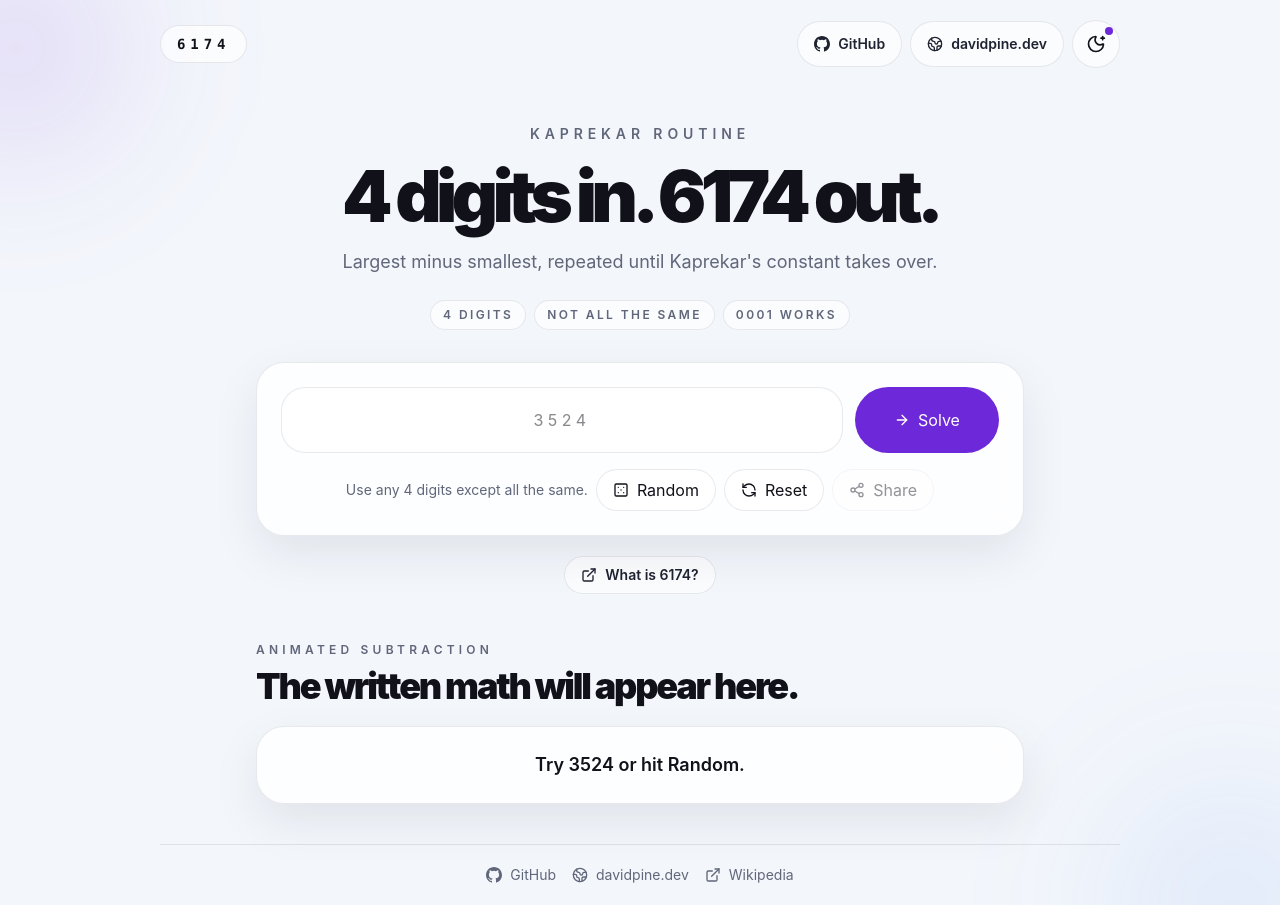
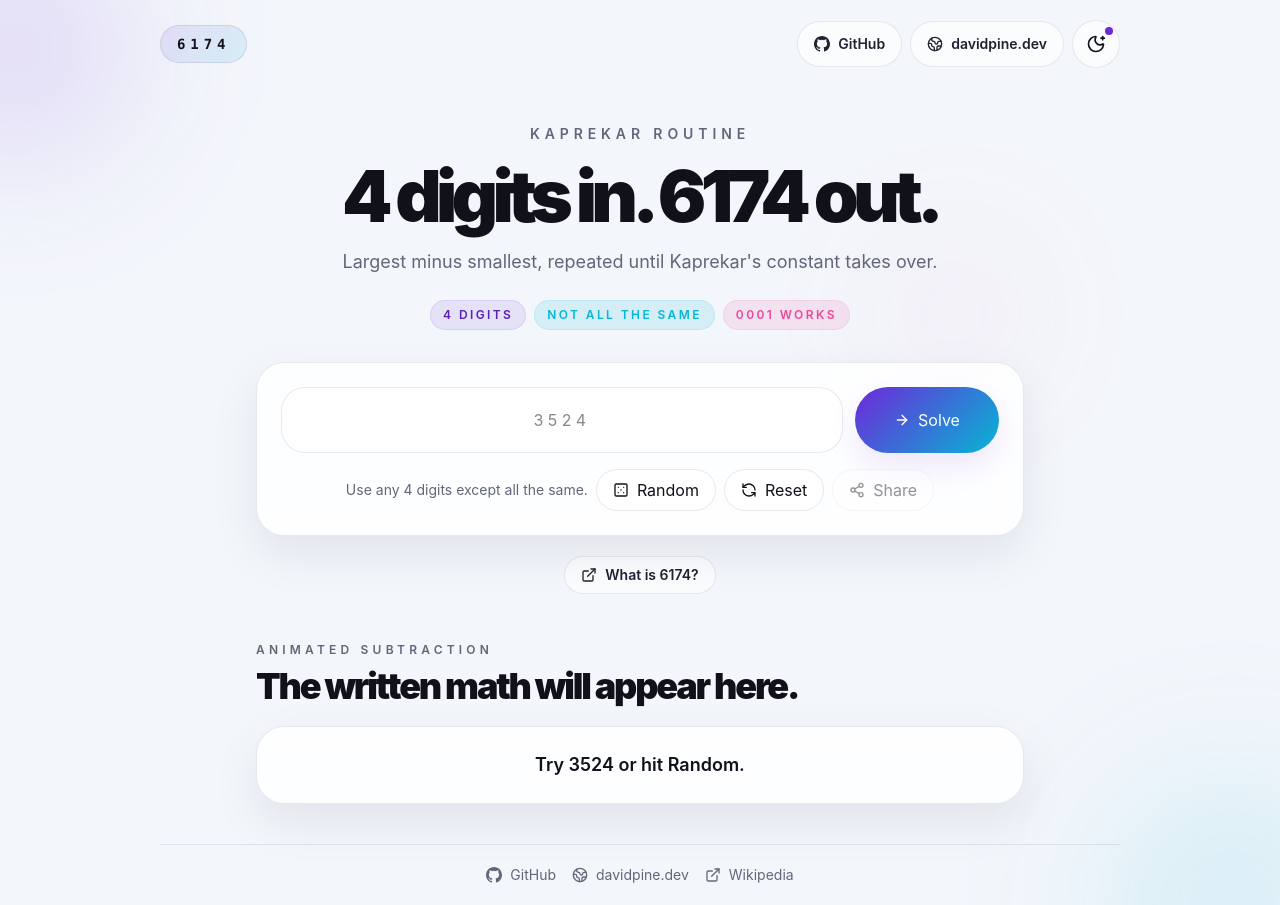
Before and after one commit to IEvangelist/6174, a React (Vite) app: page / in a window 1280 px wide. Built offline with nearby package versions, Linux system fonts and the light colour scheme.

Commit message:
Refresh accent colors
Co-authored-by: Copilot <223556219+Copilot@users.noreply.github.com>

```diff
--- a/src/App.tsx
+++ b/src/App.tsx
@@ -41,9 +41,26 @@ const PERSONAL_SITE_URL = 'https://davidpine.dev'
 const WIKIPEDIA_URL = 'https://en.wikipedia.org/wiki/6174'
 
 const primaryButtonClass =
-  'inline-flex items-center justify-center gap-2 rounded-full bg-[var(--accent)] px-5 py-3 text-sm font-semibold text-white transition duration-200 hover:bg-[var(--accent-strong)] focus-visible:outline focus-visible:outline-3 focus-visible:outline-offset-4 focus-visible:outline-[var(--accent-soft)] disabled:cursor-not-allowed disabled:opacity-50'
+  'inline-flex items-center justify-center gap-2 rounded-full bg-[linear-gradient(135deg,var(--accent),var(--accent-secondary))] px-5 py-3 text-sm font-semibold text-white shadow-[0_14px_30px_var(--accent-soft)] transition duration-200 hover:brightness-105 focus-visible:outline focus-visible:outline-3 focus-visible:outline-offset-4 focus-visible:outline-[var(--accent-soft)] disabled:cursor-not-allowed disabled:opacity-50'
 
 const quickRules = ['4 digits', 'not all the same', '0001 works'] as const
+const quickRuleStyles = [
+  {
+    borderColor: 'var(--accent-soft)',
+    backgroundColor: 'var(--accent-soft)',
+    color: 'var(--accent-strong)',
+  },
+  {
+    borderColor: 'var(--accent-secondary-soft)',
+    backgroundColor: 'var(--accent-secondary-soft)',
+    color: 'var(--accent-secondary)',
+  },
+  {
+    borderColor: 'var(--accent-tertiary-soft)',
+    backgroundColor: 'var(--accent-tertiary-soft)',
+    color: 'var(--accent-tertiary)',
+  },
+] as const
 
 interface ExternalLinkItem {
   label: string
@@ -313,13 +330,17 @@ function App() {
     >
       <motion.div
         aria-hidden="true"
-        className="pointer-events-none absolute left-[-10rem] top-[-8rem] h-[22rem] w-[22rem] rounded-full bg-[radial-gradient(circle,rgba(109,40,217,0.16),transparent_68%)] blur-3xl"
+          className="pointer-events-none absolute left-[-10rem] top-[-8rem] h-[22rem] w-[22rem] rounded-full bg-[radial-gradient(circle,rgba(109,40,217,0.18),transparent_68%)] blur-3xl"
           style={reducedMotion ? undefined : { x: orbPrimaryX, y: orbPrimaryY }}
         />
         <motion.div
           aria-hidden="true"
-        className="pointer-events-none absolute bottom-[-12rem] right-[-9rem] h-[24rem] w-[24rem] rounded-full bg-[radial-gradient(circle,rgba(59,130,246,0.12),transparent_70%)] blur-3xl"
+          className="pointer-events-none absolute bottom-[-12rem] right-[-9rem] h-[24rem] w-[24rem] rounded-full bg-[radial-gradient(circle,rgba(6,182,212,0.16),transparent_70%)] blur-3xl"
           style={reducedMotion ? undefined : { x: orbSecondaryX, y: orbSecondaryY }}
+        />
+        <div
+          aria-hidden="true"
+          className="pointer-events-none absolute right-[18%] top-[24%] h-48 w-48 rounded-full bg-[radial-gradient(circle,rgba(244,114,182,0.12),transparent_68%)] blur-3xl"
         />
 
       <div className="relative z-10 mx-auto flex min-h-screen max-w-5xl flex-col px-4 py-5 sm:px-6 lg:px-8">
@@ -328,7 +349,7 @@ function App() {
         </p>
 
           <header className="flex items-center justify-between gap-3">
-          <div className="inline-flex items-center rounded-full border border-[var(--border)] bg-[var(--surface-soft)] px-4 py-2 font-mono text-sm font-black tracking-[0.35em] text-[var(--heading)]">
+          <div className="inline-flex items-center rounded-full border border-[var(--border)] bg-[linear-gradient(135deg,var(--accent-soft),var(--accent-secondary-soft))] px-4 py-2 font-mono text-sm font-black tracking-[0.35em] text-[var(--heading)]">
             6174
           </div>
 
@@ -369,8 +390,9 @@ function App() {
             <div className="mt-6 flex flex-wrap justify-center gap-2">
               {quickRules.map((rule) => (
                 <span
-                  className="rounded-full border border-[var(--border)] bg-[var(--surface-soft)] px-3 py-1.5 text-xs font-semibold uppercase tracking-[0.2em] text-[var(--muted)]"
+                  className="rounded-full border px-3 py-1.5 text-xs font-semibold uppercase tracking-[0.2em]"
                   key={rule}
+                  style={quickRuleStyles[quickRules.indexOf(rule)]}
                 >
                   {rule}
                 </span>
--- a/src/index.css
+++ b/src/index.css
@@ -6,6 +6,7 @@
   --bg-depth: #fbfdff;
   --bg-accent-1: rgba(99, 102, 241, 0.14);
   --bg-accent-2: rgba(56, 189, 248, 0.12);
+  --bg-accent-3: rgba(244, 114, 182, 0.1);
   --surface: rgba(255, 255, 255, 0.84);
   --surface-strong: #ffffff;
   --surface-soft: rgba(255, 255, 255, 0.68);
@@ -16,6 +17,10 @@
   --accent: #6d28d9;
   --accent-strong: #5b21b6;
   --accent-soft: rgba(109, 40, 217, 0.1);
+  --accent-secondary: #06b6d4;
+  --accent-secondary-soft: rgba(6, 182, 212, 0.12);
+  --accent-tertiary: #ec4899;
+  --accent-tertiary-soft: rgba(236, 72, 153, 0.12);
   --paper-bg: #eef1f5;
   --paper-bg-strong: #ffffff;
   --paper-border: rgba(73, 84, 105, 0.14);
@@ -35,6 +40,7 @@
   --bg-depth: #121827;
   --bg-accent-1: rgba(168, 85, 247, 0.18);
   --bg-accent-2: rgba(56, 189, 248, 0.14);
+  --bg-accent-3: rgba(244, 114, 182, 0.12);
   --surface: rgba(17, 17, 24, 0.84);
   --surface-strong: rgba(19, 19, 27, 0.98);
   --surface-soft: rgba(24, 24, 34, 0.84);
@@ -45,6 +51,10 @@
   --accent: #c084fc;
   --accent-strong: #e9d5ff;
   --accent-soft: rgba(192, 132, 252, 0.14);
+  --accent-secondary: #22d3ee;
+  --accent-secondary-soft: rgba(34, 211, 238, 0.14);
+  --accent-tertiary: #fb7185;
+  --accent-tertiary-soft: rgba(251, 113, 133, 0.14);
   --paper-bg: #171a22;
   --paper-bg-strong: #202430;
   --paper-border: rgba(255, 255, 255, 0.08);
@@ -69,6 +79,7 @@ body {
   background:
     radial-gradient(circle at 12% 14%, var(--bg-accent-1), transparent 28%),
     radial-gradient(circle at 88% 6%, var(--bg-accent-2), transparent 24%),
+    radial-gradient(circle at 60% 28%, var(--bg-accent-3), transparent 20%),
     linear-gradient(180deg, var(--bg-depth), var(--bg));
   color: var(--text);
   font-family:
@@ -122,7 +133,7 @@ input[type='number'] {
   }
 
   .button-shell:hover {
-    border-color: var(--accent);
+    border-color: var(--accent-secondary);
     background: var(--surface-strong);
   }
 
```
Lines whose indentation alone changed are shown as unchanged.
